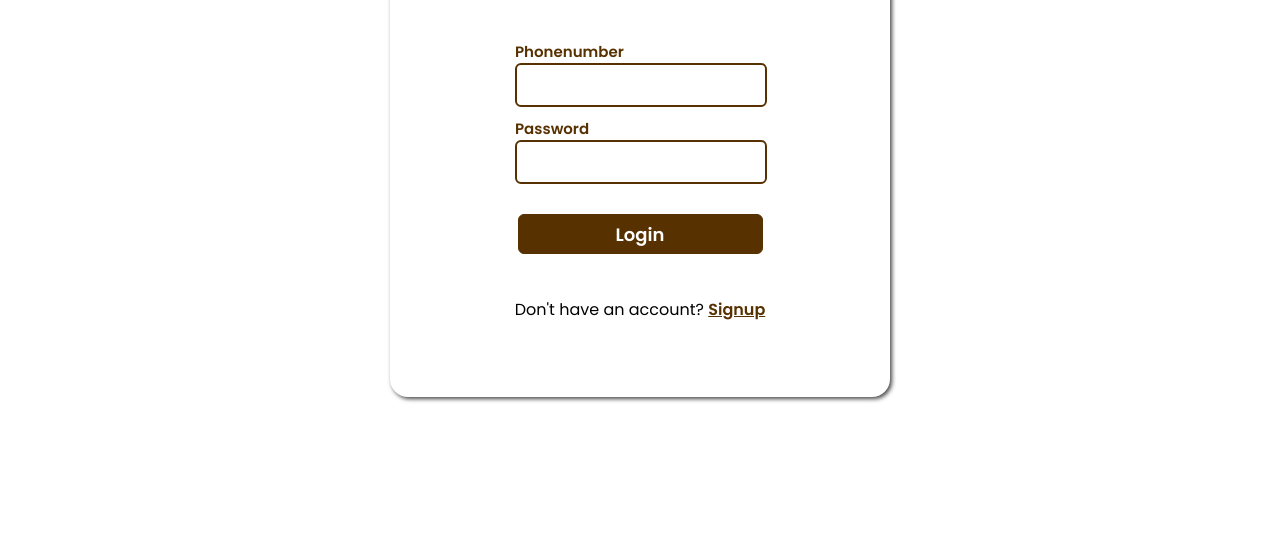
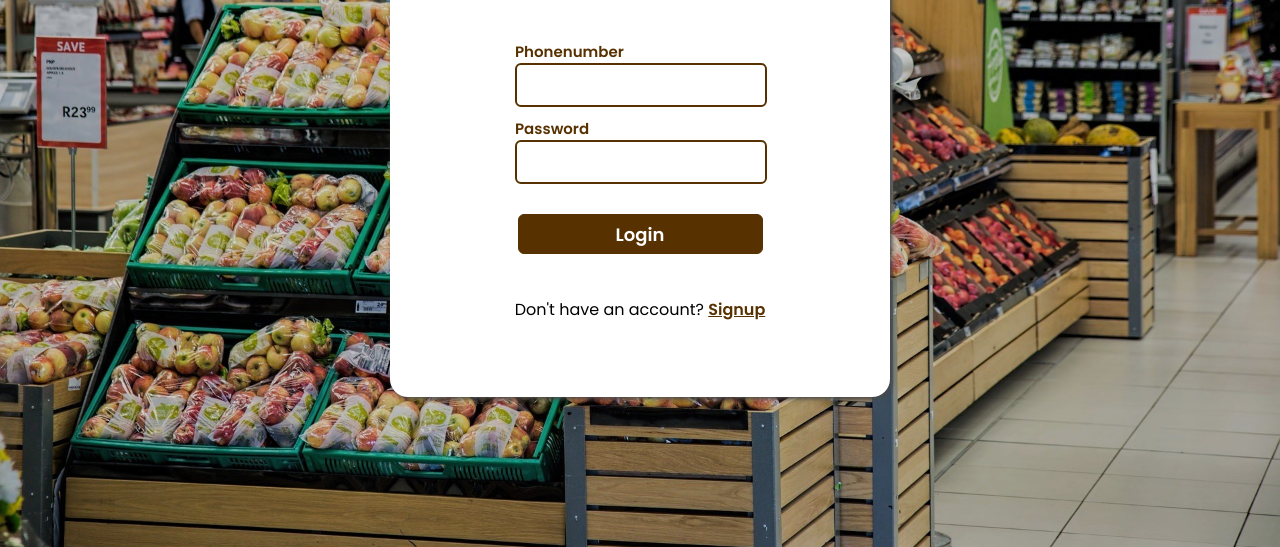
Before and after one commit to charanreddy6/thegrocerystore, a plain HTML site: page index.html in a window 1280 px wide. Shown: the part 253-800 px from the top of the page. Drawn offline with nearby package versions, Linux system fonts and the light colour scheme; files whose address does not match are found by name.

Commit message:
Update thegrocerystore.css

```diff
--- a/thegrocerystore.css
+++ b/thegrocerystore.css
@@ -15,7 +15,7 @@ body
 {
     height: 100%;
     width: 100%;
-    background-image: url(images/login2-2.jpg);
+    background-image: url(login2-2.jpg);
     background-position: center;
     background-size: cover;
     display: flex;
```
